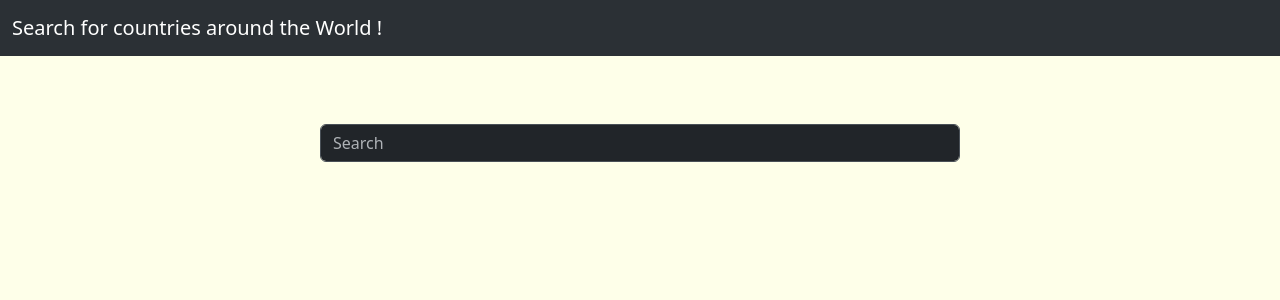
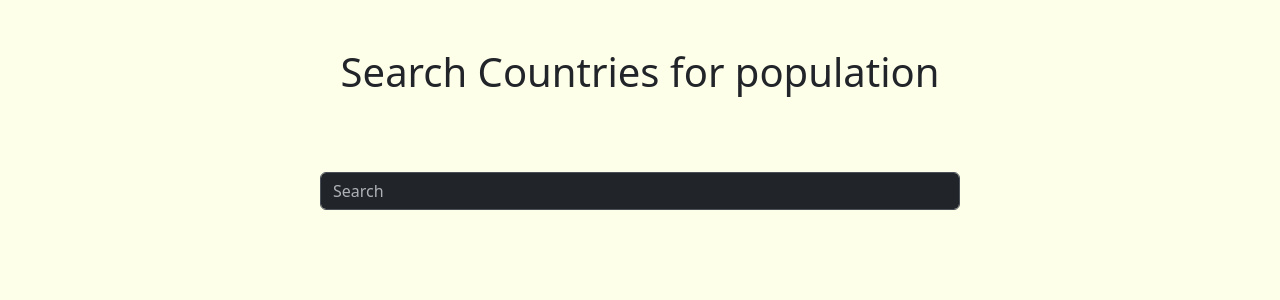
Before and after one commit to akhil95Y/coles-assignment, a React (Create React App) app: page / in a window 1280 px wide. Shown: the top 300 px of the page. Built offline with nearby package versions, Linux system fonts and the light colour scheme.

Commit message:
Added - remove suggestions when selected

```diff
--- a/src/App.css
+++ b/src/App.css
@@ -26,4 +26,6 @@ body,
   overflow: hidden;
   overflow-y: auto;
   max-height: calc(100vh - 250px);
+  animation: smooth-up 1s ease forwards;
+  cursor: pointer;
 }
--- a/src/App.tsx
+++ b/src/App.tsx
@@ -8,8 +8,8 @@ function App() {
       className="justify-content-center d-flex flex-column align-items-center min-vh-100"
       data-bs-theme="dark"
     >
-      <div className="h-10 w-100">
-        <Navbar></Navbar>
+      <div className="h-10 w-100 col-12 d-flex justify-content-center mt-5">
+        <h1 className="h1">Search Countries for population</h1>
       </div>
 
       <div className="w-50 col-6 pt-1 h-100 d-flex flex-grow-1 justify-content-center">
--- a/src/components/Navbar.tsx
+++ b/src/components/Navbar.tsx
@@ -1,32 +1,11 @@
-import React from "react";
-
 const Navbar = () => {
   return (
     <nav className="navbar navbar-expand-lg bg-body-tertiary w-100">
       <div className="container-fluid">
         <a className="navbar-brand" href="/">
-          Search for countries around the World !
+          Search counties
         </a>
-        {/* <button
-          className="navbar-toggler"
-          type="button"
-          data-bs-toggle="collapse"
-          data-bs-target="#navbarNav"
-          aria-controls="navbarNav"
-          aria-expanded="false"
-          aria-label="Toggle navigation"
-        >
-          <span className="navbar-toggler-icon"></span>
-        </button> */}
-        <div className="collapse navbar-collapse" id="navbarNav">
-          {/* <ul className="navbar-nav">
-            <li className="nav-item">
-              <a className="nav-link active" aria-current="page" href="/">
-                Search
-              </a>
-            </li>
-          </ul> */}
-        </div>
+        <div className="collapse navbar-collapse" id="navbarNav"></div>
       </div>
     </nav>
   );
--- a/src/components/TypeAheadSearch.tsx
+++ b/src/components/TypeAheadSearch.tsx
@@ -5,6 +5,7 @@ let data: countryWithPopulation[] = [];
 let dropdownElement: HTMLElement | null;
 
 const TypeAheadSearch = () => {
+  const [inputValue, setInputValue] = useState<string>("");
   const [suggestions, setSuggestion] = useState<countryWithPopulation[]>([]);
 
   useEffect(() => {
@@ -33,7 +34,13 @@ const TypeAheadSearch = () => {
         }
       }
     }
+    setInputValue(value);
     setSuggestion(tempArray);
+  };
+
+  const setValue = (value: string) => {
+    setInputValue(value);
+    setSuggestion([]);
   };
 
   return (
@@ -44,7 +51,7 @@ const TypeAheadSearch = () => {
           type="search"
           placeholder="Search"
           aria-label="Search"
-          data-bs-toggle="dropdown"
+          value={inputValue}
           onChange={(e) =>
             showSuggestions((e.target as HTMLInputElement).value)
           }
@@ -53,8 +60,14 @@ const TypeAheadSearch = () => {
           <ul className="dropdown-menu dropdown-menu-dark w-100" id="dropdown">
             {suggestions.map((e, i) => {
               return (
-                <li key={i}>
-                  <a className="dropdown-item">{e.country}</a>
+                <li
+                  className="dropdown-item"
+                  key={i}
+                  onClick={() => {
+                    setValue(e.country);
+                  }}
+                >
+                  {e.country}
                 </li>
               );
             })}
```
